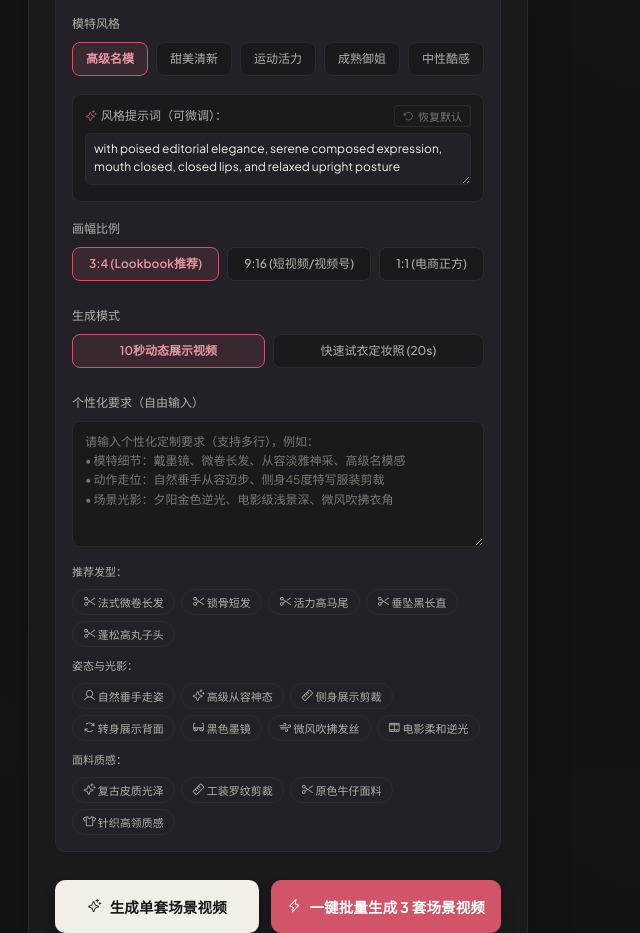
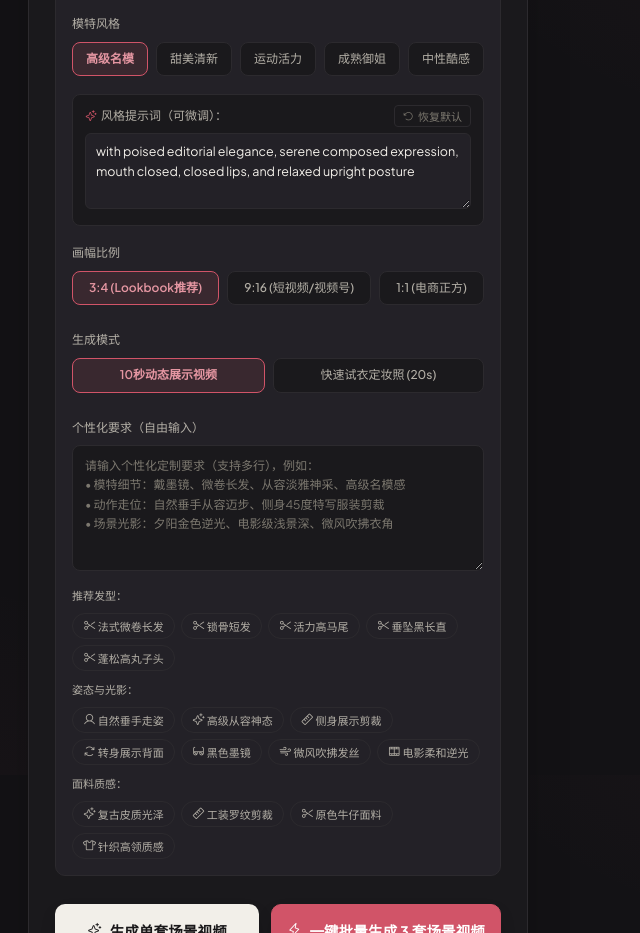
Before and after one commit to aimkiray/fashion-ui, a website: page public/index.html in a window 1280 px wide. Shown: the part 825-1758 px from the top of the page, without its empty margins (0-640 px from the left). Drawn offline with Linux system fonts and the light colour scheme; no server answers; a web font is replaced by a local one.

Commit message:
style: increase default height and line-height of the style-prompt textarea

```diff
--- a/public/index.html
+++ b/public/index.html
@@ -195,7 +195,7 @@
               <textarea
                 id="modelStylePrompt"
                 class="textarea-custom style-prompt-textarea"
-                rows="2"
+                rows="3"
                 placeholder="模特风格对应的提示词，可在此自由修改调整..."></textarea>
             </div>
           </div>
--- a/public/style.css
+++ b/public/style.css
@@ -819,16 +819,16 @@ kbd {
 
 .style-prompt-textarea {
   width: 100%;
-  font-size: 12px;
-  line-height: 1.5;
-  padding: 6px 8px;
+  font-size: 12.5px;
+  line-height: 1.55;
+  padding: 8px 10px;
   border: 1px solid var(--border);
   border-radius: 6px;
   background: var(--surface-2);
   color: var(--text-primary);
   resize: vertical;
-  min-height: 52px;
-  max-height: 140px;
+  min-height: 76px;
+  max-height: 180px;
   font-family: inherit;
   box-sizing: border-box;
 }
```
